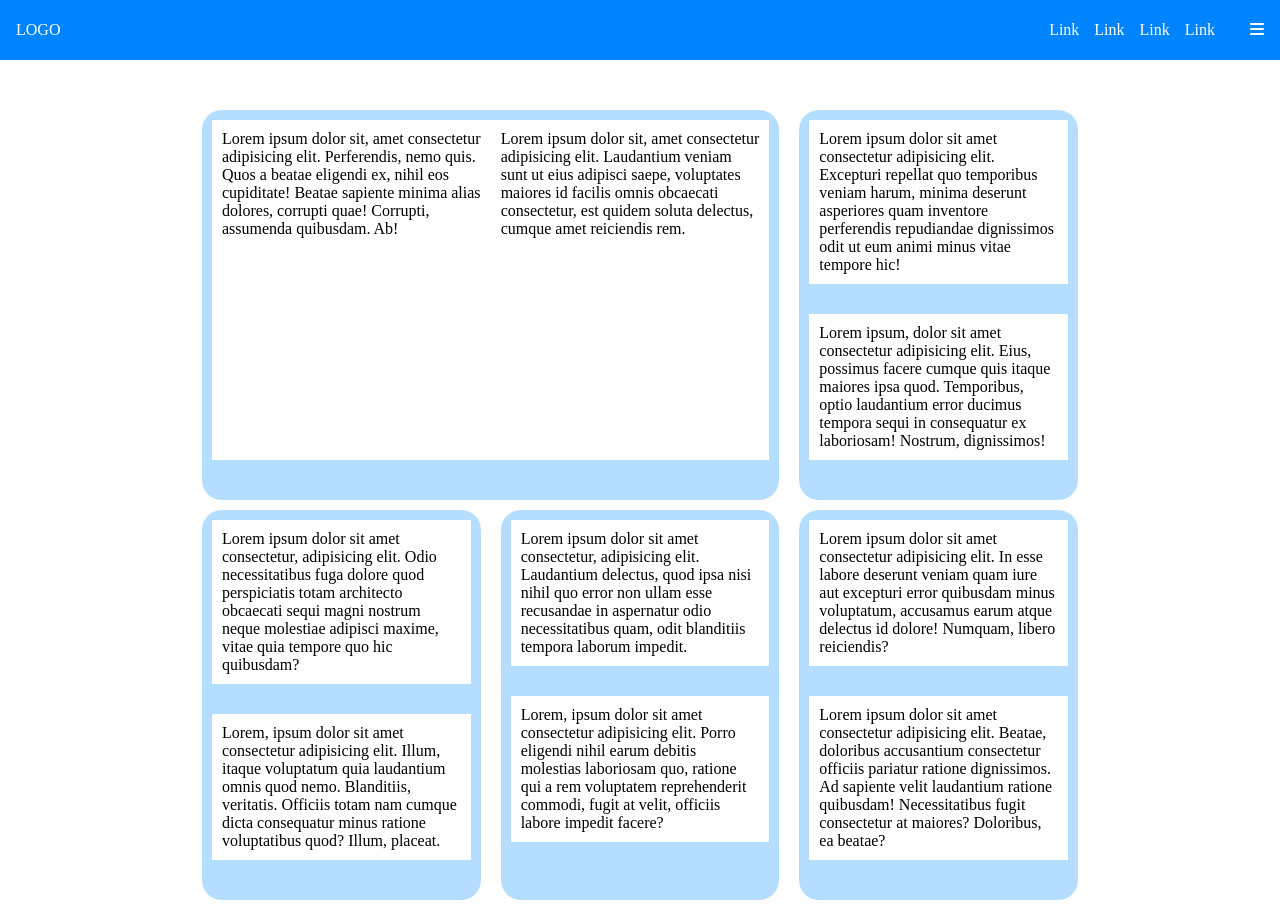
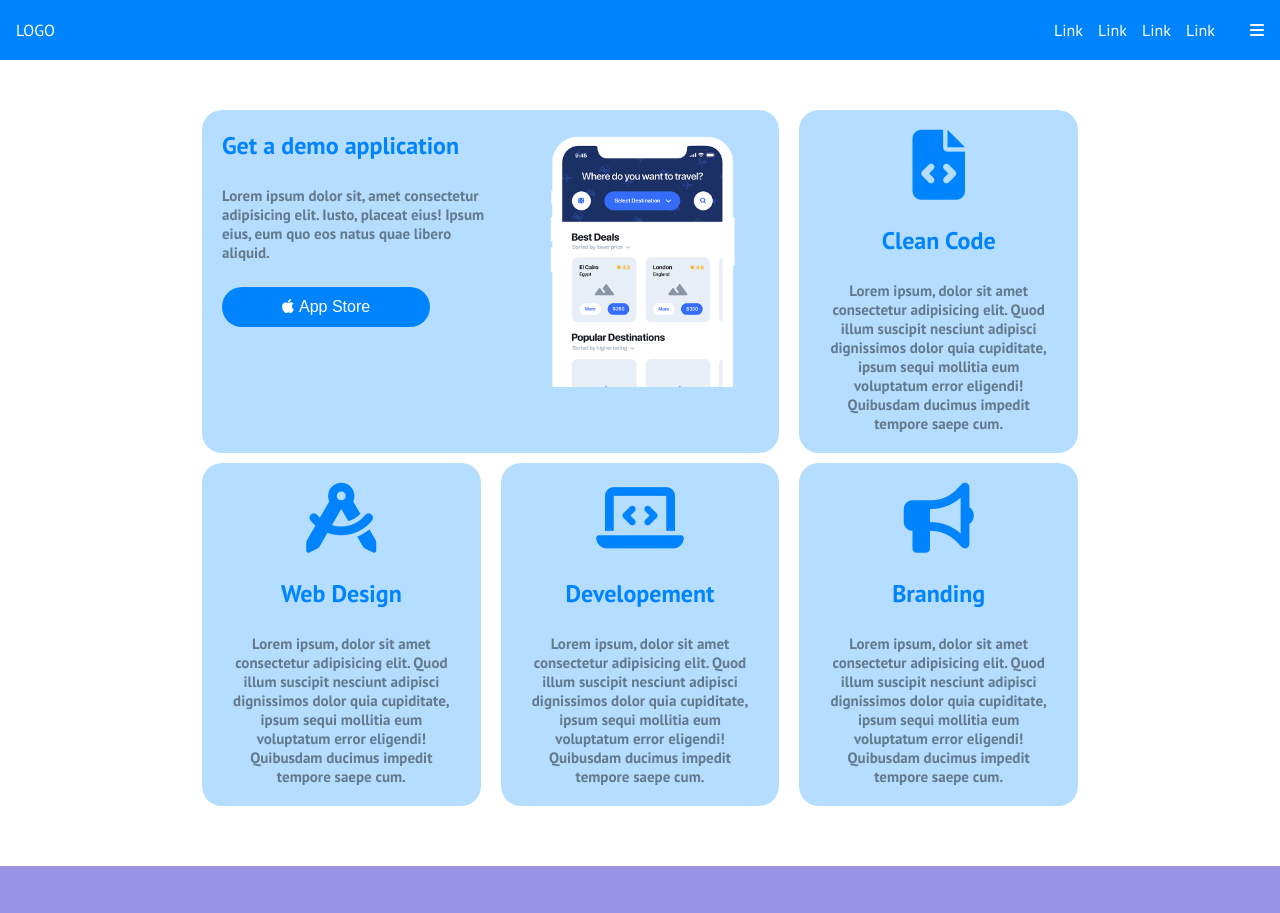
Before and after one commit to FrancescaLoria/htmlcss-responsive-layout, a plain HTML site: page index.html in a window 1280 px wide. Shown: the top 913 px of the page. Drawn offline with Linux system fonts and the light colour scheme.

Commit message:
completed section 1-2

```diff
--- a/css/style.css
+++ b/css/style.css
@@ -5,8 +5,19 @@
     box-sizing: border-box;
 }
 
+body {
+    font-family: 'PT Sans', sans-serif;
+}
+
 /* COMMON */
 /* utility */
+
+img {
+    max-width: 100%;
+    object-fit: cover;
+    display: block;
+}
+
 ul {
     list-style-type: none;
 }
@@ -26,7 +37,7 @@ section {
 }
 
 .mg {
-    margin-top: 20px;
+    margin-top: 25px;
 }
 /* layout */
 .container {
@@ -77,21 +88,63 @@ section.first .col {
     background-color: #B5DDFF;
     /* debug */
     /* height: 350px; */
-    padding: 10px;
     border-radius: 20px;
 }
 
-section.first .col:first-child {
-    /* height: 500px; */
-    padding: 10px;
+section.first .col .card-large {
+    text-align: left;
+    padding: 20px;
 }
 
 section.first .card {
     /* debug */
     /* height: 140px; */
-    background-color: white;
-    margin-bottom: 30px;
-    padding: 10px;
+    /* margin-bottom: 30px; */
+    padding: 20px;
+    text-align: center;
+}
+
+section.first .card-img {
+    padding-top: 20px;
+    padding-left: 20px;
+    padding-right: 20px;
+    display: block;
+    max-width: 280px;
+}
+
+.title-card {
+    font-weight: 700;
+    font-size: 1.5rem;
+    color: #0084FD;
+}
+
+.text-paragh {
+    font-weight: 600;
+    font-size: 15px;
+    color: #63798C
+}
+
+.button{
+    background-color:#0084FD;
+    border: none;
+    color: white;
+    padding: 11px 60px;
+    border-radius: 20px;
+    font-size: 16px;
+    cursor: pointer;
+}
+
+.fa-apple {
+    margin-right: 5px;
+}
+
+
+
+.awesome {
+    font-size: 70px;
+    color: #0084FD;
+
+
 }
 
 /* RESPONSIVE */
@@ -135,12 +188,24 @@ section.second {
     margin-top: 50px;
     padding-bottom: 30px;
     background-color: #9792E4;
+    color: white;
+}
+
+.second .title-card {
+    color: white;
 }
 
 section.second .card:nth-child(2) {
     background-color: white;
     border-radius: 20px;
-    padding: 10px;
+    padding: 20px;
+    color: black;
+}
+
+.title-two {
+    color: black;
+    font-weight: 700;
+    font-size: 1.5rem
 }
 
 @media screen and (min-width: 992px) {
--- a/index.html
+++ b/index.html
@@ -13,6 +13,10 @@
     <link rel="stylesheet" href="css/style.css">
     <!-- link font-awesome -->
     <link rel="stylesheet" href="https://cdnjs.cloudflare.com/ajax/libs/font-awesome/6.3.0/css/all.min.css" integrity="sha512-SzlrxWUlpfuzQ+pcUCosxcglQRNAq/DZjVsC0lE40xsADsfeQoEypE+enwcOiGjk/bSuGGKHEyjSoQ1zVisanQ==" crossorigin="anonymous" referrerpolicy="no-referrer" />
+    <!-- link google font -->
+    <link rel="preconnect" href="https://fonts.googleapis.com">
+<link rel="preconnect" href="https://fonts.gstatic.com" crossorigin>
+<link href="https://fonts.googleapis.com/css2?family=PT+Sans:ital,wght@0,400;0,700;1,400;1,700&display=swap" rel="stylesheet">
 </head>
 
 <body>
@@ -41,52 +45,59 @@
         <section class="first">
             <div class="container flex">
                 <div class="col mg">
-                    <div class="card">
-                        Lorem ipsum dolor sit, amet consectetur adipisicing elit. Perferendis, nemo quis. Quos a beatae eligendi ex, nihil eos cupiditate! Beatae sapiente minima alias dolores, corrupti quae! Corrupti, assumenda quibusdam. Ab!
+                    <div class="card-large">
+                        <div class="title-card">Get a demo application</div>
+                        <p class="text-paragh mg">Lorem ipsum dolor sit, amet consectetur adipisicing elit. Iusto, placeat eius! Ipsum eius, eum quo eos natus quae libero aliquid.</p>
+                        <button class="button mg"><i class="fa-brands fa-apple"></i><a href="">App Store</a></button>
 
                     </div>
-                    <div class="card">
-                        Lorem ipsum dolor sit, amet consectetur adipisicing elit. Laudantium veniam sunt ut eius adipisci saepe, voluptates maiores id facilis omnis obcaecati consectetur, est quidem soluta delectus, cumque amet reiciendis rem.
+                    <div class="card-img">
+                        <img src="img/phone.png" alt="">
 
                     </div>
                 </div>
                 <div class="col mg">
                     <div class="card">
-                        Lorem ipsum dolor sit amet consectetur adipisicing elit. Excepturi repellat quo temporibus veniam harum, minima deserunt asperiores quam inventore perferendis repudiandae dignissimos odit ut eum animi minus vitae tempore hic!
+
+
+                        <i class="fa-solid fa-file-code awesome "></i>
+                        <div class="title-card mg">Clean Code</div>
+
+                        <p class="text-paragh mg">Lorem ipsum, dolor sit amet consectetur adipisicing elit. Quod illum suscipit nesciunt adipisci dignissimos dolor quia cupiditate, ipsum sequi mollitia eum voluptatum error eligendi! Quibusdam ducimus impedit tempore saepe cum.</p>
 
                     </div>
+
+                </div>
+                <div class="col mg">
                     <div class="card">
-                        Lorem ipsum, dolor sit amet consectetur adipisicing elit. Eius, possimus facere cumque quis itaque maiores ipsa quod. Temporibus, optio laudantium error ducimus tempora sequi in consequatur ex laboriosam! Nostrum, dignissimos!
+
+
+                        <i class="fa-sharp fa-solid fa-compass-drafting awesome"></i>
+                        <div class="title-card mg">Web Design</div>
+
+                        <p class="text-paragh mg">Lorem ipsum, dolor sit amet consectetur adipisicing elit. Quod illum suscipit nesciunt adipisci dignissimos dolor quia cupiditate, ipsum sequi mollitia eum voluptatum error eligendi! Quibusdam ducimus impedit tempore saepe cum.</p>
 
                     </div>
                 </div>
                 <div class="col mg">
                     <div class="card">
-                        Lorem ipsum dolor sit amet consectetur, adipisicing elit. Odio necessitatibus fuga dolore quod perspiciatis totam architecto obcaecati sequi magni nostrum neque molestiae adipisci maxime, vitae quia tempore quo hic quibusdam?
 
-                    </div>
-                    <div class="card">
-                        Lorem, ipsum dolor sit amet consectetur adipisicing elit. Illum, itaque voluptatum quia laudantium omnis quod nemo. Blanditiis, veritatis. Officiis totam nam cumque dicta consequatur minus ratione voluptatibus quod? Illum, placeat.
+
+                        <i class="fa-solid fa-laptop-code awesome"></i>
+                        <div class="title-card mg">Developement</div>
+
+                        <p class="text-paragh mg">Lorem ipsum, dolor sit amet consectetur adipisicing elit. Quod illum suscipit nesciunt adipisci dignissimos dolor quia cupiditate, ipsum sequi mollitia eum voluptatum error eligendi! Quibusdam ducimus impedit tempore saepe cum.</p>
 
                     </div>
                 </div>
                 <div class="col mg">
-                    <div class="card ">
-                        Lorem ipsum dolor sit amet consectetur, adipisicing elit. Laudantium delectus, quod ipsa nisi nihil quo error non ullam esse recusandae in aspernatur odio necessitatibus quam, odit blanditiis tempora laborum impedit.
+                    <div class="card">
 
-                    </div>
-                    <div class="card ">
-                        Lorem, ipsum dolor sit amet consectetur adipisicing elit. Porro eligendi nihil earum debitis molestias laboriosam quo, ratione qui a rem voluptatem reprehenderit commodi, fugit at velit, officiis labore impedit facere?
 
-                    </div>
-                </div>
-                <div class="col mg">
-                    <div class="card ">
-                        Lorem ipsum dolor sit amet consectetur adipisicing elit. In esse labore deserunt veniam quam iure aut excepturi error quibusdam minus voluptatum, accusamus earum atque delectus id dolore! Numquam, libero reiciendis?
+                        <i class="fa-solid fa-bullhorn awesome"></i>
+                        <div class="title-card mg">Branding</div>
 
-                    </div>
-                    <div class="card ">
-                        Lorem ipsum dolor sit amet consectetur adipisicing elit. Beatae, doloribus accusantium consectetur officiis pariatur ratione dignissimos. Ad sapiente velit laudantium ratione quibusdam! Necessitatibus fugit consectetur at maiores? Doloribus, ea beatae?
+                        <p class="text-paragh mg">Lorem ipsum, dolor sit amet consectetur adipisicing elit. Quod illum suscipit nesciunt adipisci dignissimos dolor quia cupiditate, ipsum sequi mollitia eum voluptatum error eligendi! Quibusdam ducimus impedit tempore saepe cum.</p>
 
                     </div>
                 </div>
@@ -101,16 +112,18 @@
                 <div class="col flex">
                     <div class="card">
                         <div class="img-container">
-                            IMMAGINE
+                            <img src="img/planning1.png" alt="">
                         </div>
+                        <div class="title-card mg">Strategic Planning</div>
                         <div class="text-container mg">
                             Lorem, ipsum dolor sit amet consectetur adipisicing elit. Aspernatur corporis maiores ipsam quaerat laboriosam. Ad, consequatur voluptate, numquam itaque ab repellat magnam ipsa, totam error alias saepe hic nulla reprehenderit.
                         </div>
                     </div>
                     <div class="card mg">
                         <div class="img-container">
-                            Lorem, ipsum dolor sit amet consectetur adipisicing elit. Aspernatur corporis maiores ipsam quaerat laboriosam. Ad, consequatur voluptate, numquam itaque ab repellat magnam ipsa, totam error alias saepe hic nulla reprehenderit.
+                            <img src="img/planning2.png" alt="">
                         </div>
+                        <div class="title-two mg">App Developement</div>
                         <div class="text-container mg">
                             Lorem, ipsum dolor sit amet consectetur adipisicing elit. Aspernatur corporis maiores ipsam quaerat laboriosam. Ad, consequatur voluptate, numquam itaque ab repellat magnam ipsa, totam error alias saepe hic nulla reprehenderit.
                         </div>
```
Also changed, not shown: img/about.jpg (added), img/logo.png (added), img/phone.png (added), img/planning1.png (added), img/planning2.png (added), img/testimonial1.jpg (added), img/testimonial2.jpg (added), img/testimonial3.jpg (added).
